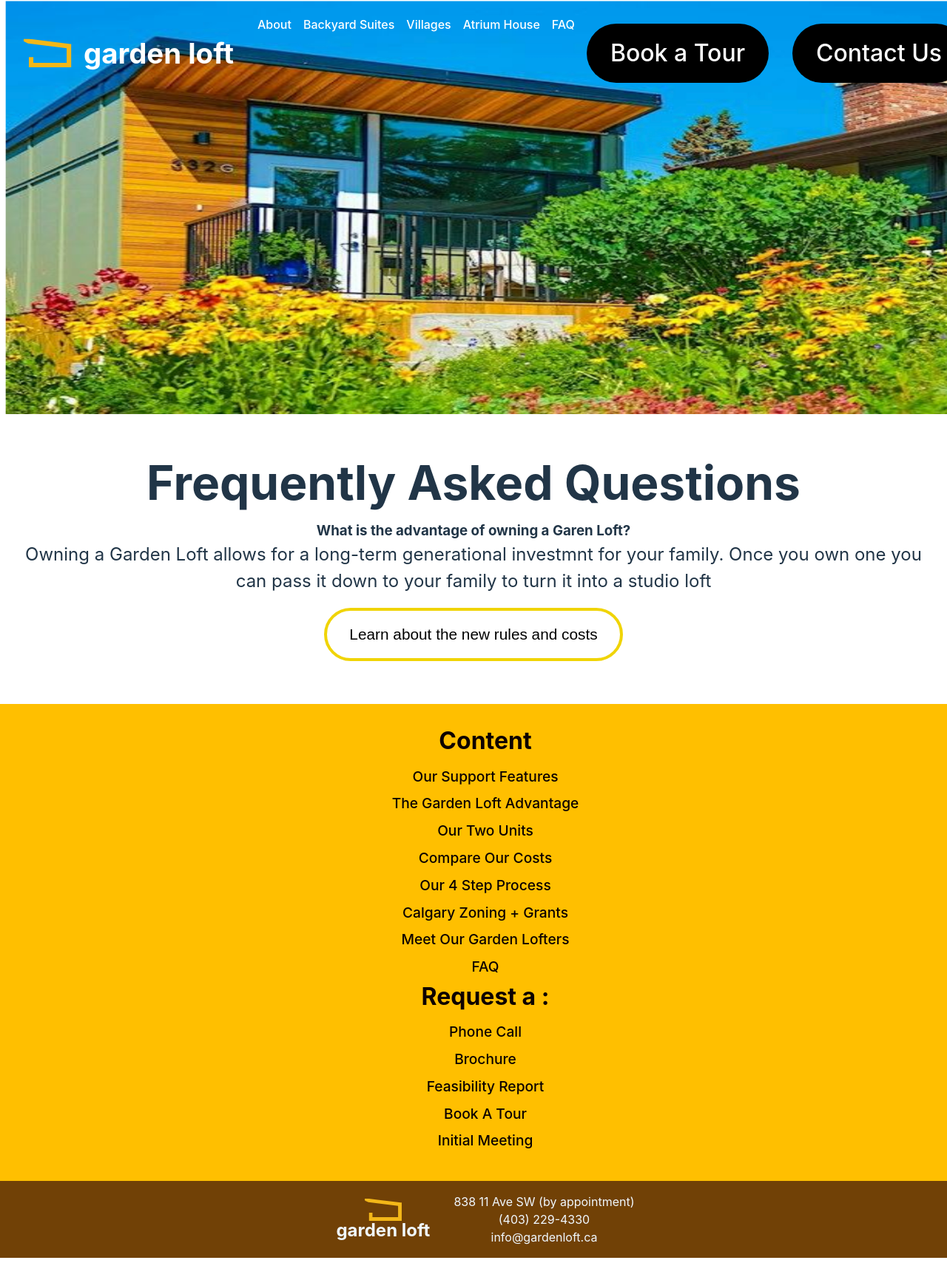
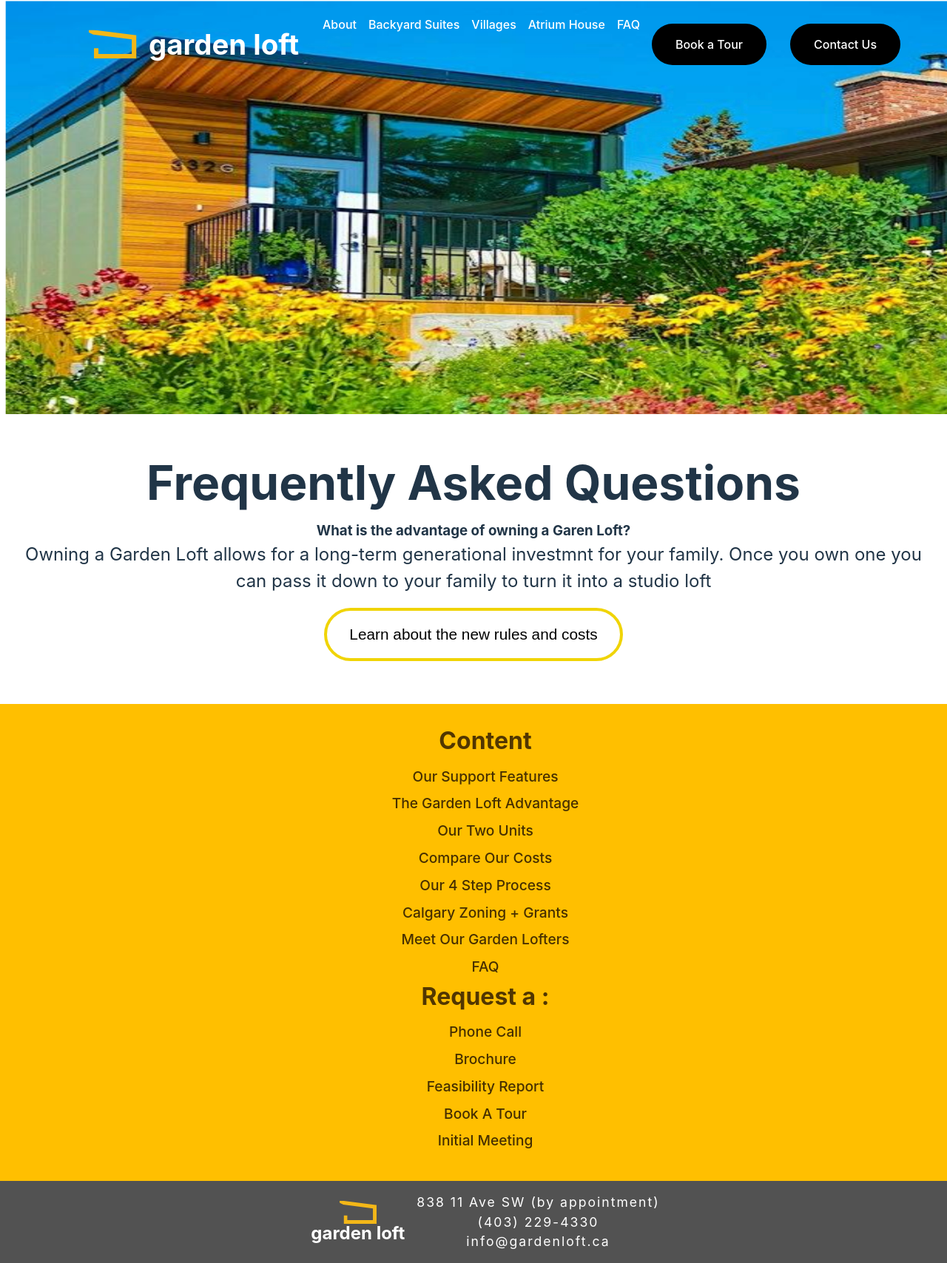
Before and after one commit to sallydough/garden-loft-website, a React (Vite) app: page /faq in a window 1280 px wide. Shown: the whole page at 74% size. Built offline with nearby package versions, Linux system fonts and the light colour scheme.

Commit message:
edit nav and foot

```diff
--- a/src/components/Footer/Footer.css
+++ b/src/components/Footer/Footer.css
@@ -1,12 +1,13 @@
 .footer {
   background-color: #ffbf00;
-  color: #0e0101;
+  color: #0e0101b8;
   padding: 1rem;
   display: flex;
   flex-direction: column;
   align-items: center;
   text-align: center;
   width:100vw;
+  margin-top: 3rem;
 }
 .footer-content {
   /* background-color: #f8ab07d6;  */
@@ -25,7 +26,7 @@
 }
 
 .footer h3 a {
-  color: #0c0101;
+  color: #0c0101c2;
   text-decoration: none;
 }
 
@@ -40,19 +41,15 @@
   display: flex;
   align-items: center;
   justify-content: center;
-  gap: 2rem;
-  margin-top: 0rem;
-  background-color: rgb(113, 65, 6);
-  height: auto;
+  gap: 1rem;
+  background-color: #000000ad;
   width: 100vw;
   padding: 1rem;
-  color: #000;
-  width:100vw;
 
 }
 .logos-title{
   flex-direction: row;
-  color: aliceblue;
+  color: white;
 }
 .logos img {
   width: 50px;
@@ -67,7 +64,8 @@
 
 .logos p {
   margin: 0;
-  font-size: 1rem;
+  font-size: 1.1rem;
   text-align: center;
-  color: aliceblue;
+  color: white;
+  letter-spacing: 2px;
 }
--- a/src/components/Footer/Footer.tsx
+++ b/src/components/Footer/Footer.tsx
@@ -29,7 +29,7 @@
             <a href="#garden-lofters">Meet Our Garden Lofters</a>
           </h3>
           <h3>
-            <a href="#faq">FAQ</a>
+            <a href="/faq">FAQ</a>
           </h3>
           <div>
             <h1>Request a :</h1>
@@ -64,6 +64,9 @@
           </p>
           </div>
         </div>
+        <div className="copyright">
+
+        </div>
       </div>
     </>
   );
--- a/src/components/Navbar/Navbar.css
+++ b/src/components/Navbar/Navbar.css
@@ -1,4 +1,4 @@
- .navbar {
+.navbar {
   display: flex;
   margin: 0 auto;
   justify-content: center;
@@ -67,34 +67,74 @@
   height: 3px;
   background-color: #fff;
 }
+.hamburger2 {
+  width: 25px;
+  height: 3px;
+  background-color: #fff;
+}
 
 .hamburger.scrolled {
   background-color: #000000;
 }
 
+.hamburger-menu.open .hamburger {
+  background-color: transparent;
+}
+
+.hamburger-menu.open .hamburger2 {
+  background-color: transparent;
+}
+
+.hamburger-menu.open .hamburger::before {
+  content: ' ';
+  display: block;
+  width: 25px;
+  height: 3px;
+  background-color: #000000;
+  position: absolute;
+  transform: rotate(45deg) scale(1.5);
+  transition: all 0.3s ease;
+}
+
+.hamburger-menu.open .hamburger::after {
+  content: ' ';
+  display: block;
+  width: 25px;
+  height: 3px;
+  background-color: #000000;
+  position: absolute;
+  transform: rotate(-45deg) scale(1.5);
+  transition: all 0.3s ease;
+}
+
+.hamburger-menu.open .hamburger.scrolled::before,
+.hamburger-menu.open .hamburger.scrolled::after {
+  background-color: #000;
+}
+
 .button3 {
   background-color: #000;
-  color:#ffffff;
-  border-radius: 3rem;
+  color: #ffffff;
+  border-radius: 13rem;
   padding: 1rem 2rem;
 }
 
 .button3:hover {
   background-color: transparent;
   border: black 2px solid;
-  color:black;
+  color: black;
   border-radius: 3rem;
   padding: 1rem 2rem;
-  /* transition: ease-in 0.2s; */
   transition: ease 0.4s;
 }
 
 .button3 a {
-  font-size: 2rem;
+  font-size: 1rem;
 }
 
 .button-group {
   display: flex;
+  flex-wrap: wrap;
   flex-direction: row;
   gap: 2rem;
 }
@@ -106,27 +146,24 @@
     gap: 4rem;
     position: absolute;
     top: 100px;
-    /* right: 6.5rem; */
     background-color: #ffffff;
-    color:#000;
-    padding: 2rem;
-    /* border-radius: 5px; */
+    color: #000;
+    padding: 6rem;
     width: 100vw;
-    height: 80vh;
+    height: 100vh;
+    margin-top: -100px;
 
   }
 
   .menu-web p {
-   margin-top: 2rem;
-   font-size: 3rem;
+    margin-top: 2rem;
+    font-size: 2rem;
   }
 
   .menu-web p:hover {
     text-decoration: underline;
     text-underline-offset: 1rem;
-   font-size: 3rem;
-   transition: ease 2s;
-
+    transition: ease 2s;
   }
 
   .menu-web.open {
--- a/src/components/Navbar/Navbar.tsx
+++ b/src/components/Navbar/Navbar.tsx
@@ -1,5 +1,5 @@
 import React, { useState, useEffect } from "react";
-import "./Navbar.css"; // Import your CSS file for styling
+import "./Navbar.css";
 import { Link } from "react-router-dom";
 import GLLogo from "../../assets/gloft-logo.svg";
 
@@ -73,16 +73,12 @@
           </Link>
         </div>
       </div>
-      <div className="hamburger-menu" id="hamburger-menu" onClick={toggleMenu}>
-        <span  className={`hamburger ${isScrolled ? "scrolled" : ""} ${
-        isNavbarVisible ? "visible" : "hidden"
-      }`}></span>
-        <span className={`hamburger ${isScrolled ? "scrolled" : ""} ${
-        isNavbarVisible ? "visible" : "hidden"
-      }`}></span>
-        <span className={`hamburger ${isScrolled ? "scrolled" : ""} ${
-        isNavbarVisible ? "visible" : "hidden"
-      }`}></span>
+      <div className={`hamburger-menu ${isMenuOpen ? "open" : ""}`} id="hamburger-menu" onClick={toggleMenu}>
+        <span className={`hamburger2 ${isScrolled ? "scrolled" : ""} ${isNavbarVisible ? "visible" : "hidden"}`}></span>
+        <span className={`hamburger ${isScrolled ? "scrolled" : ""} ${isNavbarVisible ? "visible" : "hidden"}`}></span>
+        <span className={`hamburger2 ${isScrolled ? "scrolled" : ""} ${isNavbarVisible ? "visible" : "hidden"}`}></span>
+
+
       </div>
     </nav>
   );
```
Lines whose indentation alone changed are shown as unchanged.
